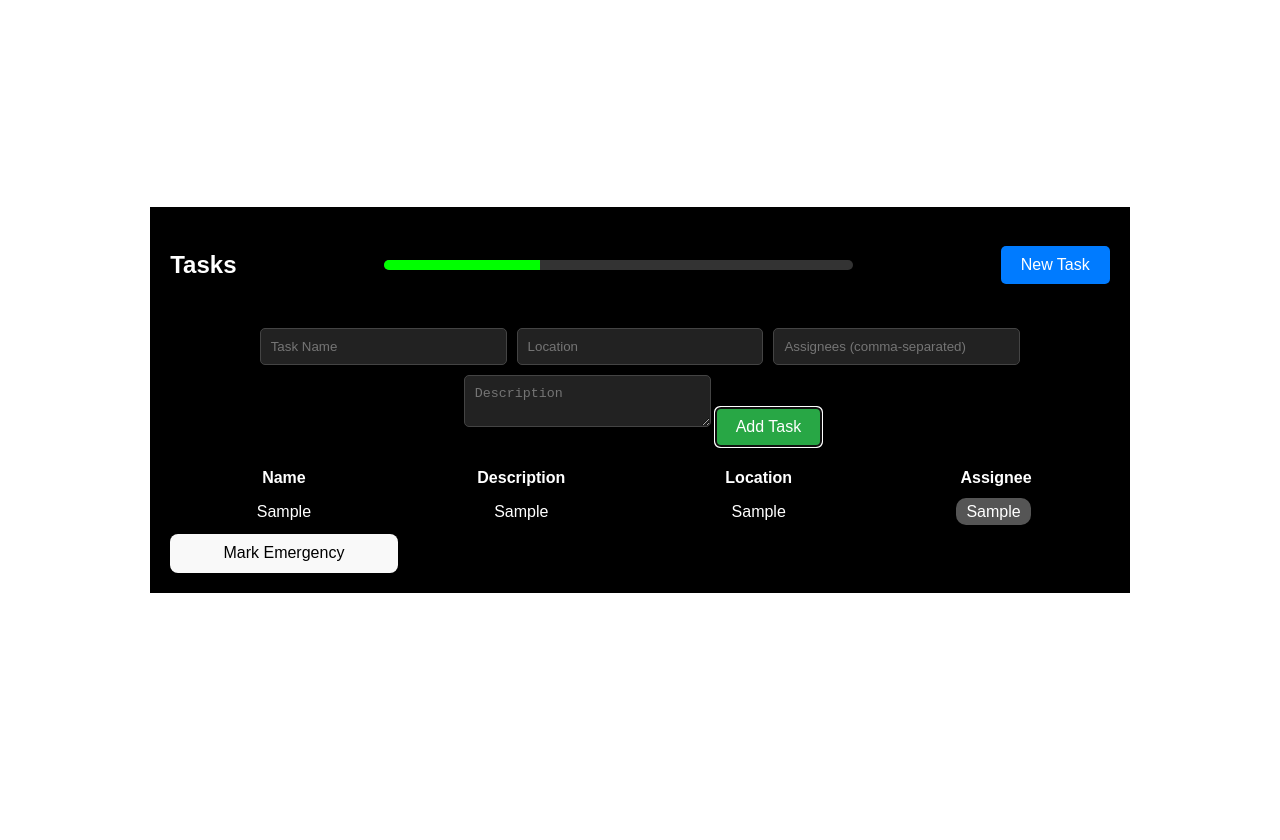
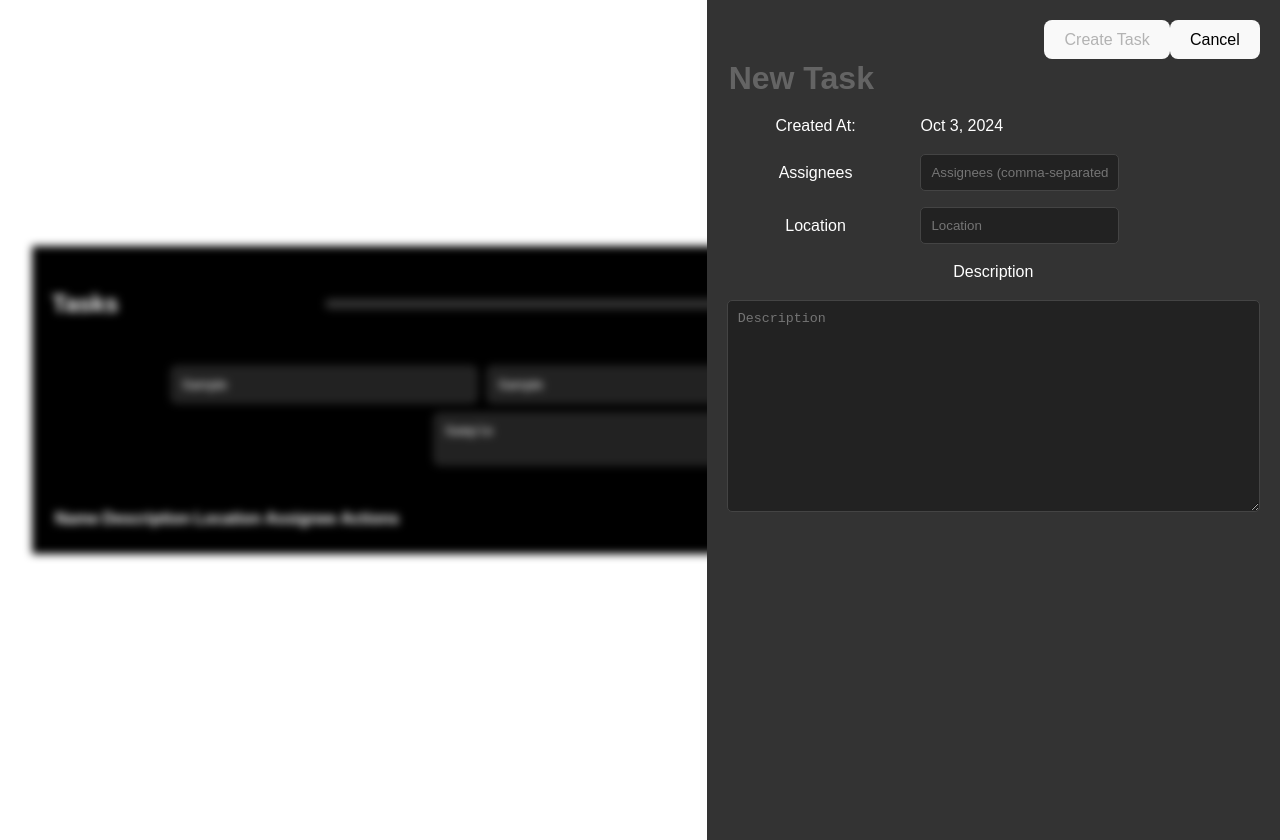
Before and after one commit to CLAWS-UMICH/claws-mcc-2025, a React (Vite) app in the folder frontend/: page / in a window 1280 px wide. Both pictures are taken after typing "Sample", "Sample", "Sample", "Sample" into the empty fields and a click on the button "Add Task". Before the commit the page ends 800 px from the top, so only its background shows below. Built offline with nearby package versions, Linux system fonts and the light colour scheme.

Commit message:
Implemented add task sidebar

```diff
--- a/frontend/src/components/tasklist/Tasklist.css
+++ b/frontend/src/components/tasklist/Tasklist.css
@@ -3,6 +3,10 @@
     color: white;
     padding: 20px;
     font-family: Arial, sans-serif;
+}
+
+.tasklist.adding-task {
+    filter: blur(4px);
 }
 
 .tasklist-header {
@@ -97,3 +101,65 @@
     border-radius: 10px;
     margin-right: 5px;
 }
+
+.sidebar {
+    background-color: #333;
+    color: white;
+    padding: 20px;
+    font-family: Arial, sans-serif;
+    width: calc(800/1920 * 100vw);
+    height: 100%;
+    display: none;
+    position: absolute;
+    top: 0;
+    right: 0;
+}
+
+.sidebar.open {
+    display: block;
+}
+
+.sidebar-form {
+    display: flex;
+    flex-direction: column;
+    gap: 1rem;
+}
+
+.sidebar-form > div {
+    display: flex;
+    align-items: center;
+    flex-wrap: wrap;
+    gap: 1rem;
+}
+
+.sidebar-form > div > *:first-child {
+    --width-ratio-percentage: calc(240/720);
+    width: calc(var(--width-ratio-percentage) * 100%);
+}
+
+.title-input {
+    background-color: transparent;
+    color: white;
+    border: none;
+    transition: border-bottom 1s ease-in-out;
+    outline: none;
+    font-size: 2rem;
+    font-weight: bold;
+}
+
+.title-input.initial {
+    opacity: 0.24;
+}
+
+*.initial {
+    opacity: 0.24;
+}
+
+.title-input:focus {
+    border-bottom: 1px solid #444;
+}
+
+.sidebar-form {
+    display: flex;
+    flex-direction: column;
+}
--- a/frontend/src/components/tasklist/Tasklist.tsx
+++ b/frontend/src/components/tasklist/Tasklist.tsx
@@ -1,16 +1,179 @@
-import { useState } from 'react';
-import './Tasklist.css';
+import {
+    CSSProperties,
+    InputHTMLAttributes,
+    useEffect,
+    useMemo,
+    useState
+} from "react";
+import "./Tasklist.css";
+
+const formateDate = (date: Date): string => {
+    return date.toLocaleDateString(navigator.language, {
+        day: "numeric",
+        month: "short",
+        year: "numeric"
+    });
+};
+
+const CustomInput = ({ ...props }: InputHTMLAttributes<HTMLInputElement>) => {
+    const customStyle: CSSProperties = {
+        padding: "10px",
+        backgroundColor: "#222",
+        color: "white",
+        border: "1px solid #444",
+        borderRadius: "5px"
+    };
+    // Override the style of the input element
+    return <input {...props} style={customStyle} />;
+};
+
+const CustomTextArea = ({
+    style,
+    ...props
+}: InputHTMLAttributes<HTMLTextAreaElement>) => {
+    const customStyle: CSSProperties = {
+        padding: "10px",
+        backgroundColor: "#222",
+        color: "white",
+        border: "1px solid #444",
+        borderRadius: "5px"
+    };
+    // Override the style of the textarea element
+    return <textarea {...props} style={{ ...style, ...customStyle }} />;
+};
 
 type Task = {
-    id: number;
+    /** UUID generated by Crypto.randomUUID() */
+    id: string;
     name: string;
+    createdAt: Date;
     description: string;
     isEmergency: boolean;
     location: string;
     assignees: string[];
 };
 
-const TaskListHeader = ({ progress }: { progress: string }) => {
+type SidebarProps = {
+    defaultName?: string;
+    isOpen: boolean;
+    onClose: () => void;
+    onSubmit: (task: Omit<Task, "id">) => void;
+};
+
+const Sidebar = ({ defaultName, isOpen, onClose, onSubmit }: SidebarProps) => {
+    const initialTaskName = defaultName ?? "New Task";
+    const [name, setName] = useState(initialTaskName);
+    const [createdAt, setCreatedAt] = useState(new Date());
+    const [description, setDescription] = useState("");
+    const [location, setLocation] = useState("");
+    const [assignees, setAssignees] = useState("");
+    const isValidTask = () => {
+        return (
+            name.length > 0 &&
+            description.length > 0 &&
+            location.length > 0 &&
+            assignees.length > 0
+        );
+    };
+    const isValidMemo = useMemo(isValidTask, [
+        name,
+        description,
+        location,
+        assignees
+    ]);
+
+    const isInitialTaskName = useMemo(
+        () => name === initialTaskName,
+        [name, defaultName]
+    );
+
+    const handleSubmit = (e: React.FormEvent) => {
+        e.preventDefault();
+        onSubmit({
+            name,
+            createdAt,
+            description,
+            location,
+            assignees: assignees.split(",").map((a) => a.trim()),
+            isEmergency: false
+        });
+        setName("");
+        setCreatedAt(new Date());
+        setDescription("");
+        setLocation("");
+        setAssignees("");
+        onClose();
+    };
+
+    return (
+        <div className={`sidebar${isOpen ? " open" : ""}`}>
+            <div style={{ display: "flex", justifyContent: "end" }}>
+                <button onClick={handleSubmit} disabled={!isValidMemo}>
+                    Create Task
+                </button>
+                <button onClick={onClose}>Cancel</button>
+            </div>
+            <form className="sidebar-form" onSubmit={handleSubmit}>
+                <input
+                    type="text"
+                    className={`title-input${
+                        isInitialTaskName ? " initial" : ""
+                    }`}
+                    value={name}
+                    onChange={(e) => setName(e.target.value)}
+                />
+                <div>
+                    <div>Created At:</div>
+                    <div>{formateDate(createdAt)}</div>
+                </div>
+                <div>
+                    <label htmlFor="assignees">Assignees</label>
+                    <CustomInput
+                        id="assignees"
+                        type="text"
+                        placeholder="Assignees (comma-separated)"
+                        value={assignees}
+                        onChange={(e) => setAssignees(e.target.value)}
+                        required
+                    />
+                </div>
+                <div>
+                    <label htmlFor="location">Location</label>
+                    <CustomInput
+                        id="location"
+                        type="text"
+                        placeholder="Location"
+                        value={location}
+                        onChange={(e) => setLocation(e.target.value)}
+                        required
+                    />
+                </div>
+                <div>
+                    <label htmlFor="description" style={{ width: "100%" }}>
+                        Description
+                    </label>
+                    <CustomTextArea
+                        id="description"
+                        placeholder="Description"
+                        value={description}
+                        onChange={(e) => setDescription(e.target.value)}
+                        style={{
+                            width: "100%",
+                            minHeight: "calc(256/1080 * 100vh)"
+                        }}
+                    />
+                </div>
+            </form>
+        </div>
+    );
+};
+
+type TaskListHeaderProps = {
+    progress: string;
+    onClick: () => void;
+};
+
+const TaskListHeader = ({ progress, onClick }: TaskListHeaderProps) => {
     return (
         <div className="tasklist-header">
             <h2>Tasks</h2>
@@ -18,44 +181,64 @@ const TaskListHeader = ({ progress }: { progress: string }) => {
                 <div className="progress-bar" style={{ width: progress }}></div>
                 <span className="progress-text">1/3</span>
             </div>
-            <button className="new-task-button">New Task</button>
+            <button className="new-task-button" onClick={onClick}>
+                New Task
+            </button>
         </div>
     );
 };
 
 const TaskList = () => {
     const [tasks, setTasks] = useState<Task[]>([]);
-    const [taskName, setTaskName] = useState('');
-    const [taskLocation, setTaskLocation] = useState('');
-    const [taskAssignees, setTaskAssignees] = useState('');
-    const [taskDescription, setTaskDescription] = useState('');
+    const [addingTask, setAddingTask] = useState(false);
+    const [taskName, setTaskName] = useState("");
+    const [taskLocation, setTaskLocation] = useState("");
+    const [taskAssignees, setTaskAssignees] = useState("");
+    const [taskDescription, setTaskDescription] = useState("");
 
-    const addTask = () => {
-        if (taskName.trim() === '' || taskLocation.trim() === '' || taskAssignees.trim() === '') return;
-        const newTask: Task = {
-            id: Date.now(),
-            name: taskName,
-            description: taskDescription,
-            isEmergency: false,
-            location: taskLocation,
-            assignees: taskAssignees.split(',').map(name => name.trim()),
-        };
-        setTasks([...tasks, newTask]);
-        setTaskName('');
-        setTaskLocation('');
-        setTaskAssignees('');
-        setTaskDescription('');
+    const toggleEmergency = (id: Task["id"]) => {
+        setTasks(
+            tasks.map((task) =>
+                task.id === id
+                    ? { ...task, isEmergency: !task.isEmergency }
+                    : task
+            )
+        );
     };
 
-    const toggleEmergency = (id: number) => {
-        setTasks(tasks.map(task =>
-            task.id === id ? { ...task, isEmergency: !task.isEmergency } : task
-        ));
+    useEffect(() => {
+        const handleEscape = (e: KeyboardEvent) => {
+            if (e.key === "Escape") {
+                setAddingTask(false);
+            }
+        };
+        window.addEventListener("keydown", handleEscape);
+        return () => window.removeEventListener("keydown", handleEscape);
+    });
+
+    const handleTaskCreation = (task: Omit<Task, "id">) => {
+        const taskNames = tasks.map((task) => task.name);
+        while (taskNames.includes(task.name)) {
+            const number = task.name.match(/.+ \((\d)\)$/);
+            if (number) {
+                task.name = task.name.replace(
+                    /\d\)$/,
+                    `${parseInt(number[1], 10) + 1})`
+                );
+            } else {
+                task.name = `${task.name} (1)`;
+            }
+        }
+        setTasks([...tasks, { id: crypto.randomUUID(), ...task }]);
     };
 
     return (
-        <div className="tasklist">
-            <TaskListHeader progress={`${(tasks.length / 3) * 100}%`} />
+        <div>
+            <div className={`tasklist${addingTask ? " adding-task" : ""}`}>
+                <TaskListHeader
+                    progress={`${(tasks.length / 3) * 100}%`}
+                    onClick={() => setAddingTask(true)}
+                />
 
                 <div className="task-inputs">
                     <input
@@ -81,32 +264,58 @@ const TaskList = () => {
                         value={taskDescription}
                         onChange={(e) => setTaskDescription(e.target.value)}
                     />
-                <button onClick={addTask}>Add Task</button>
+                    <button onClick={() => setAddingTask(true)}>
+                        Add Task
+                    </button>
                 </div>
 
-            <div className="tasklist-table">
-                <div className="tasklist-table-header">
-                    <span>Name</span>
-                    <span>Description</span>
-                    <span>Location</span>
-                    <span>Assignee</span>
+                <table className="tasklist-table">
+                    <thead>
+                        <tr className="tasklist-table-header">
+                            <th>Name</th>
+                            <th>Description</th>
+                            <th>Location</th>
+                            <th>Assignee</th>
+                            <th>Actions</th>
+                        </tr>
+                    </thead>
+                    <tbody>
+                        {tasks.map((task) => (
+                            <tr key={task.id} className="tasklist-row">
+                                <td>{task.name}</td>
+                                <td className="description-cell">
+                                    {task.description}
+                                </td>
+                                <td>{task.location}</td>
+                                <td>
+                                    {task.assignees.map((assignee, index) => (
+                                        <span
+                                            key={index}
+                                            className="assignee-badge"
+                                        >
+                                            {assignee}
+                                        </span>
+                                    ))}
+                                </td>
+                                <td>
+                                    <button
+                                        onClick={() => toggleEmergency(task.id)}
+                                    >
+                                        {task.isEmergency
+                                            ? "Unmark Emergency"
+                                            : "Mark Emergency"}
+                                    </button>
+                                </td>
+                            </tr>
+                        ))}
+                    </tbody>
+                </table>
             </div>
-                {tasks.map(task => (
-                    <div key={task.id} className="tasklist-row">
-                        <span>{task.name}</span>
-                        <span className="description-cell">{task.description || 'No description'}</span>
-                        <span>{task.location}</span>
-                        <span>
-                            {task.assignees.map((assignee, index) => (
-                                <span key={index} className="assignee-badge">{assignee}</span>
-                            ))}
-                        </span>
-                        <button onClick={() => toggleEmergency(task.id)}>
-                            {task.isEmergency ? 'Unmark Emergency' : 'Mark Emergency'}
-                        </button>
-                    </div>
-                ))}
-            </div>
+            <Sidebar
+                isOpen={addingTask}
+                onClose={() => setAddingTask(false)}
+                onSubmit={handleTaskCreation}
+            />
         </div>
     );
 };
```
Also changed, not shown: 1 other file (tests, documents, lock files or other folders). Lines whose indentation alone changed are shown as unchanged.
